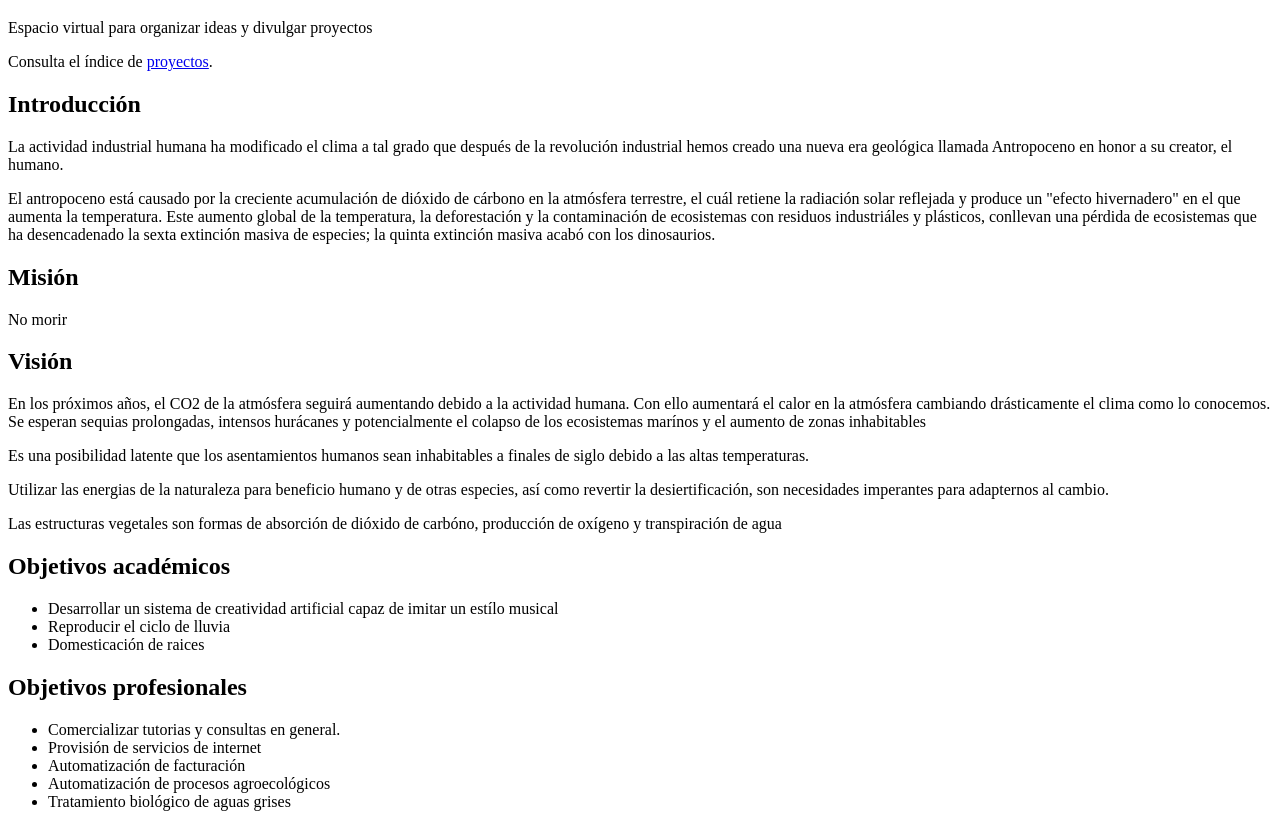
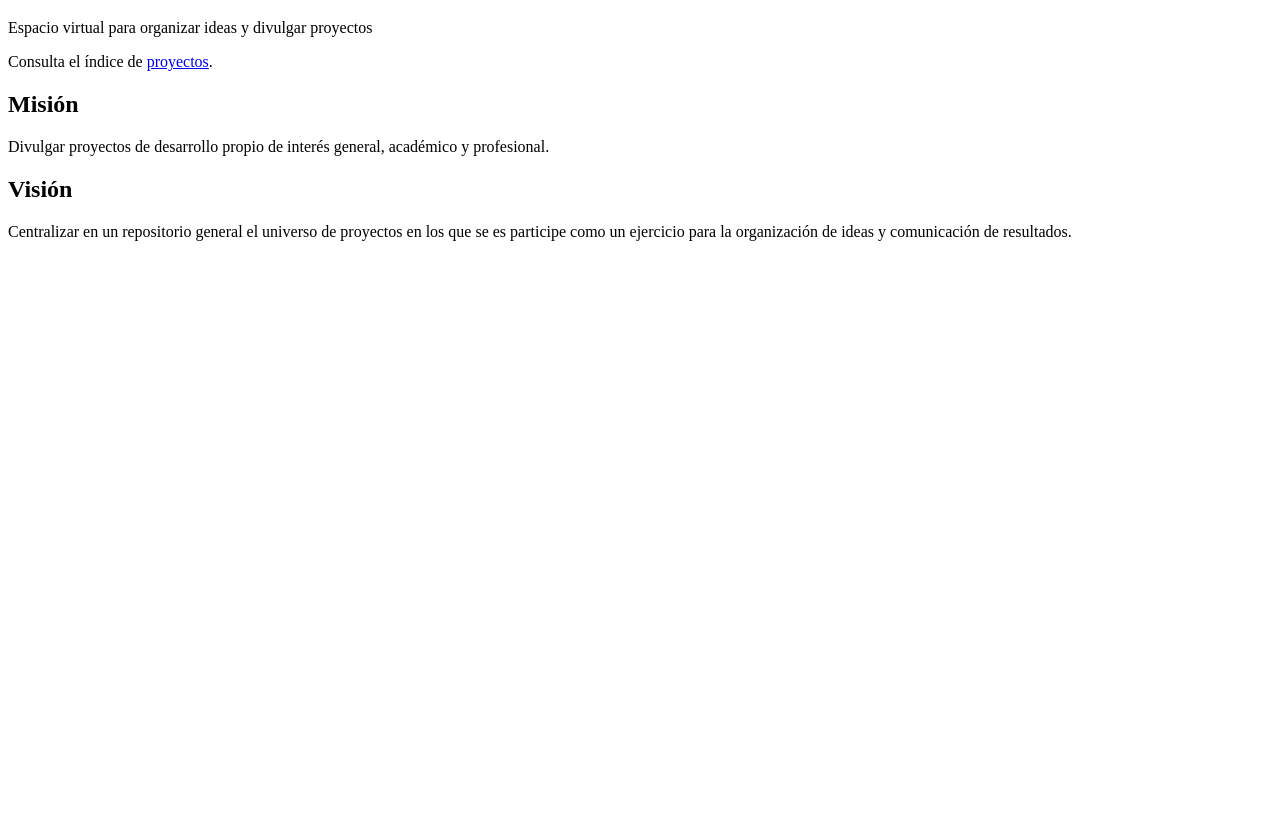
Before and after one commit to ianua-ce/ianua-ce.github.io, a plain HTML site: page index.html in a window 1280 px wide. Shown: the part 61-888 px from the top of the page. After the commit the page ends 800 px from the top, so only its background shows below. Drawn offline with Linux system fonts and the light colour scheme.

Commit message:
chg: user: Modificación de la Misión y Visión de la organización

```diff
--- a/index.html
+++ b/index.html
@@ -17,38 +17,17 @@
       Consulta el índice de <a href="proyecto/">proyectos</a>.
    </section>
 
-   <section>
-     <h2>Introducción</h2>
-     <p>La actividad industrial humana ha modificado el clima a tal grado que después de la revolución industrial hemos creado una nueva era geológica llamada Antropoceno en honor a su creator, el humano.</p>
-     <p>El antropoceno está causado por la creciente acumulación de dióxido de cárbono en la atmósfera terrestre, el cuál retiene la radiación solar reflejada y produce un "efecto hivernadero" en el que aumenta la temperatura. Este aumento global de la temperatura, la deforestación y la contaminación de ecosistemas con residuos industriáles y plásticos, conllevan una pérdida de ecosistemas que ha desencadenado la sexta extinción masiva de especies; la quinta extinción masiva acabó con los dinosaurios.</p>
-   </section>
 
    <section>
-     <h1>Misión</h1>
-     <p>No morir</p>
-
-     <h2>Visión</h2>
-     <p>En los próximos años, el CO2 de la atmósfera seguirá aumentando debido a la actividad humana. Con ello aumentará el calor en la atmósfera cambiando drásticamente el clima como lo conocemos. Se esperan sequias prolongadas, intensos hurácanes y potencialmente el colapso de los ecosistemas marínos y el aumento de zonas inhabitables</p>
-     <p>Es una posibilidad latente que los asentamientos humanos sean inhabitables a finales de siglo debido a las altas temperaturas.</p>
-     <p>Utilizar las energias de la naturaleza para beneficio humano y de otras especies, así como revertir la desiertificación, son necesidades imperantes para adapternos al cambio.</p>
-     <p>Las estructuras vegetales son formas de absorción de dióxido de carbóno, producción de oxígeno y transpiración de agua</p>
+    <h1>Misión</h1>
+    <p>
+      Divulgar proyectos de desarrollo propio de interés general, académico y profesional.
+    </p>
+    <h2>Visión</h2>
+    <p>
+      Centralizar en un repositorio general el universo de proyectos en los que se es participe como un  ejercicio para la organización de ideas y comunicación de resultados.
+    </p>
    </section>
-    <section>
-      <h2>Objetivos académicos</h2>
-        <ul>
-          <li>Desarrollar un sistema de creatividad artificial capaz de imitar un estílo musical</li>
-          <li>Reproducir el ciclo de lluvia</li>
-          <li>Domesticación de raices</li>
-        </ul>
-      <h2>Objetivos profesionales</h2>
-      <ul>
-        <li>Comercializar tutorias y consultas en general.</li>
-        <li>Provisión de servicios de internet</li>
-        <li>Automatización de facturación</li>
-        <li>Automatización de procesos agroecológicos</li>
-        <li>Tratamiento biológico de aguas grises</li>
-      </ul>
-    </section>
 </body>
 
 </html>
```
